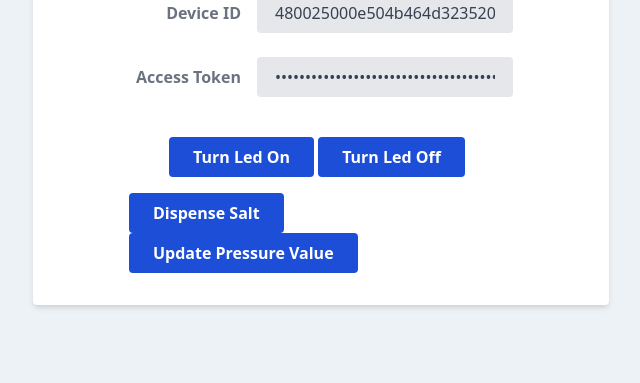
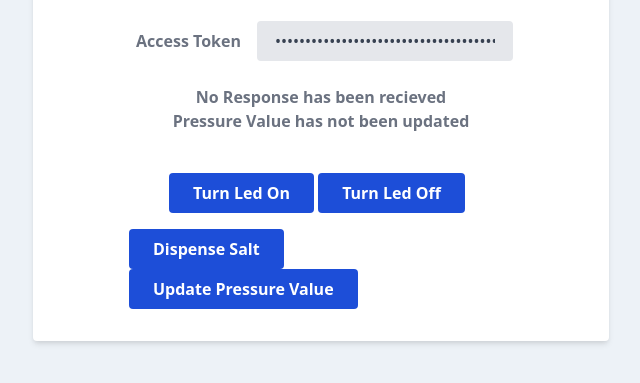
Before and after one commit to athammana/AutomaticSaltSpreader, a plain HTML site: page index.html in a window 1280 px wide. Shown: the part 307-690 px from the top of the page, without its empty margins (319-959 px from the left). Drawn offline with nearby package versions, Linux system fonts and the light colour scheme.

Commit message:
add update htmls thing

```diff
--- a/index.html
+++ b/index.html
@@ -62,7 +62,9 @@
 		    </div>
 		  </div>
 
-
+		  <div class="md:w-full"><label id='Response' class="block text-gray-500 font-bold md:text-center mb-1 md:mb-0" for="inline-full-name">No Response has been recieved</label></div>
+		  <div class="md:w-full"><label id='Pressure Value' class="block text-gray-500 font-bold md:text-center mb-1 md:mb-0" for="inline-full-name">Pressure Value has not been updated</label></div>
+		  <br>
 		  <div class="items-center justify-between py-4 px-10">
 		      <button class="bg-blue-700 hover:bg-purple-500 text-white font-bold py-2 px-6 rounded" type="button" onclick="getParticle('on', 'led')">
 		        Turn Led On
@@ -110,7 +112,7 @@
 						document.getElementById("Response").innerHTML = "Led is Off";
 				} else if (func == 'dispense'){
 					document.getElementById("Response").innerHTML = "Salt has been dispensed";
-				} else if(func == 'update'){
+				} else if (func == 'update'){
 					document.getElementById("Response").innerHTML = "Pressure Value has been updated";
 					document.getElementById("Pressure Value").innerHTML = data.return_value;
 				}
```
